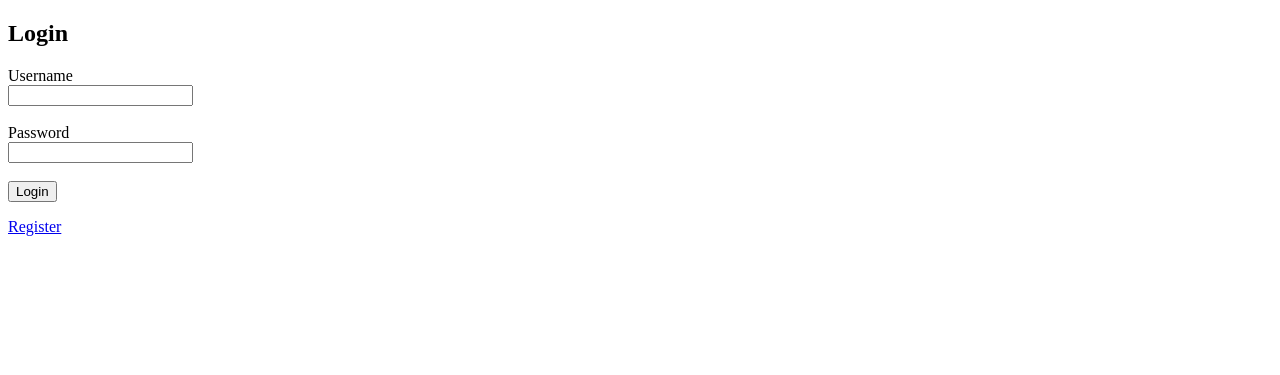
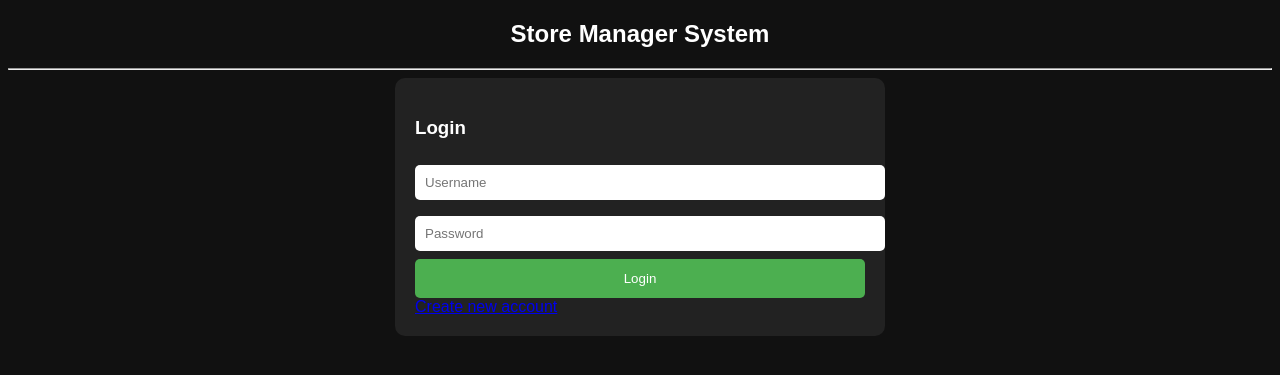
Before and after one commit to manojar346-hue/Clothes-, a Flask app: page /login in a window 1280 px wide. Shown: the top 375 px of the page. Run offline with Flask 3, Linux system fonts and the light colour scheme.

Commit message:
Update login.html

```diff
--- a/templates/login.html
+++ b/templates/login.html
@@ -1,19 +1,12 @@
-<!DOCTYPE html>
-<html>
-<head><title>Login</title></head>
-<body>
-<h2>Login</h2>
-
-<form method="POST">
-    <label>Username</label><br>
-    <input name="username" required><br><br>
-
-    <label>Password</label><br>
-    <input type="password" name="password" required><br><br>
-
-    <button type="submit">Login</button>
-</form>
-
-<p><a href="/register">Register</a></p>
-</body>
-</html>
+{% extends "base.html" %}
+{% block content %}
+<div class="container">
+    <h3>Login</h3>
+    <form method="POST">
+        <input name="username" placeholder="Username" required>
+        <input name="password" type="password" placeholder="Password" required>
+        <button type="submit">Login</button>
+    </form>
+    <a href="/register">Create new account</a>
+</div>
+{% endblock %}
```
